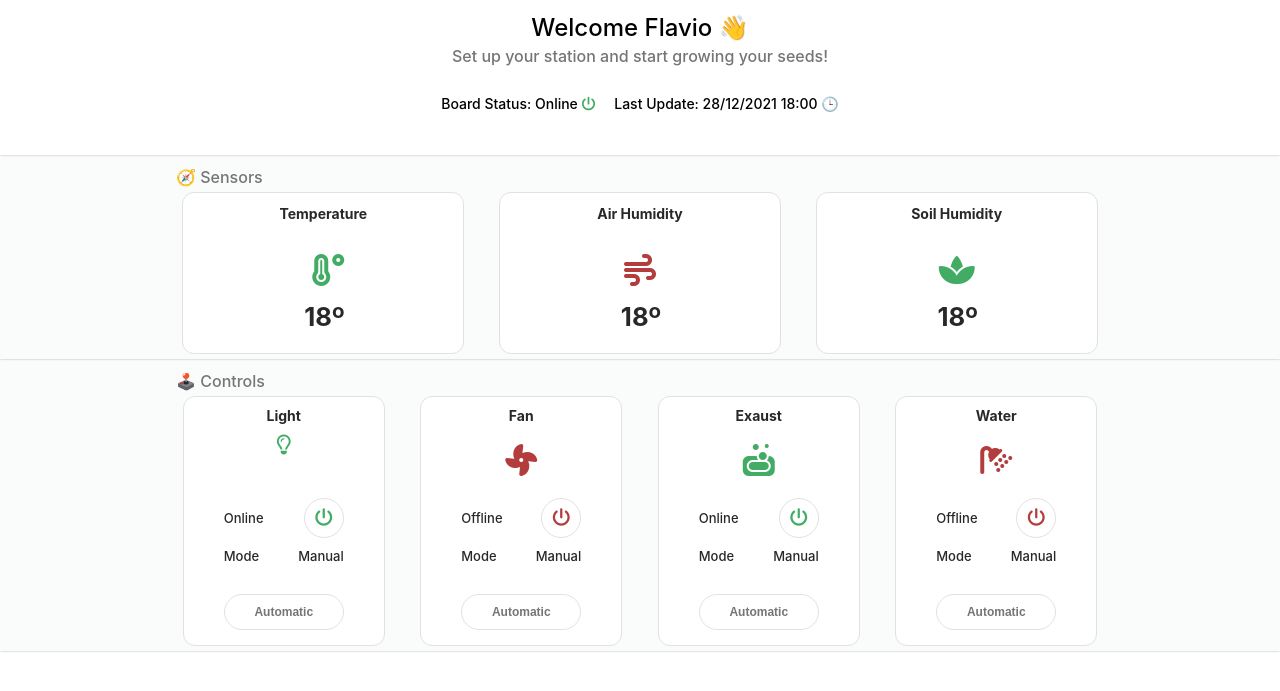
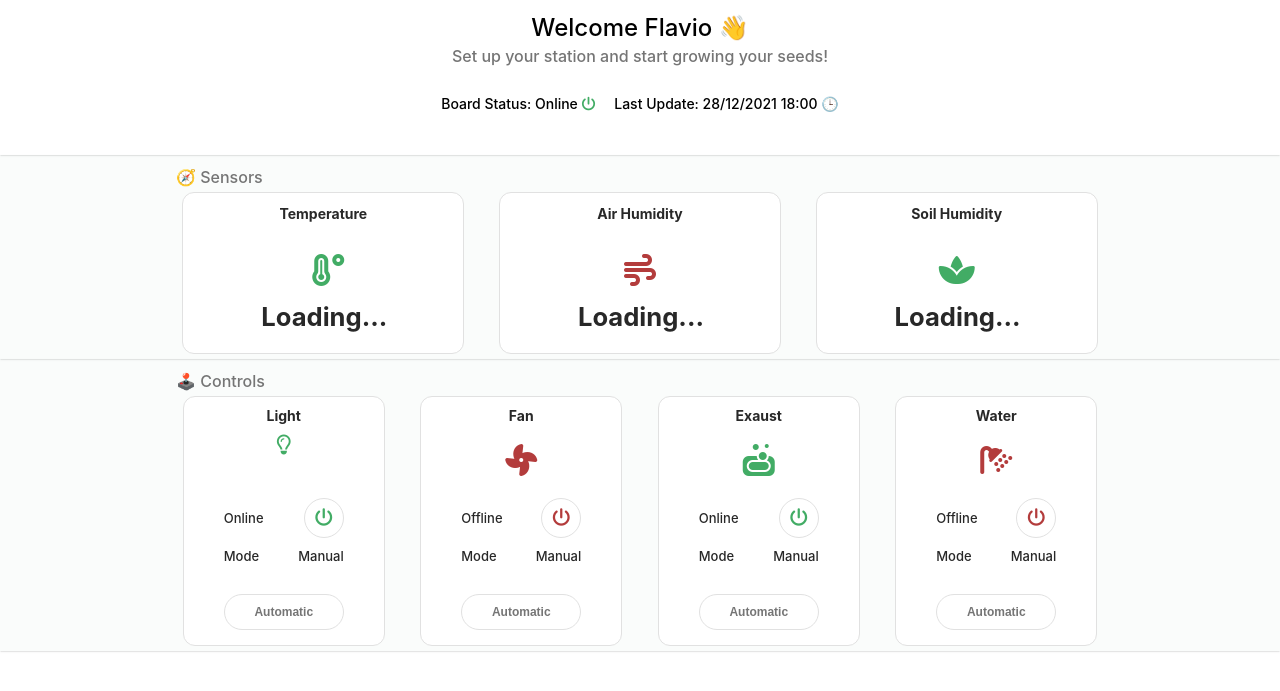
Before and after one commit to FlavioHPOliveira/cannastation, a plain HTML site: page cannadesign/index.html in a window 1280 px wide. Shown: the part 97-788 px from the top of the page. Drawn offline with Linux system fonts and the light colour scheme.

Commit message:
small changes design

```diff
--- a/cannadesign/index.html
+++ b/cannadesign/index.html
@@ -285,17 +285,17 @@
           <li class='sensor__card'>
             <h3>Temperature</h3>
             <i class="fas fa-solid fa-temperature-high fa-2x color__green"></i>
-            <h2 id="temperature">18º</h2>
+            <h2 id="temperature">Loading...</h2>
           </li>
           <li class='sensor__card'>
             <h3>Air Humidity</h3>
             <i class="fas fa-solid fa-wind fa-2x color__red"></i>
-            <h2 id="airHumidity">18º</h2>
+            <h2 id="airHumidity">Loading...</h2>
           </li>
           <li class='sensor__card'>
             <h3>Soil Humidity</h3>
             <i class="fas fa-solid fa-spa fa-2x color__green"></i>
-            <h2 id="soilMoisture">18º</h2>
+            <h2 id="soilMoisture">Loading...</h2>
           </li>
         </ul>
       </div>
```
Also changed, not shown: 1 other file.
